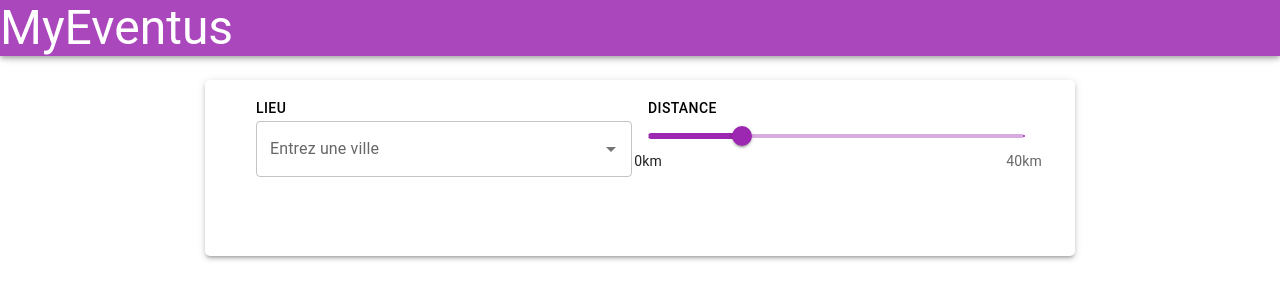
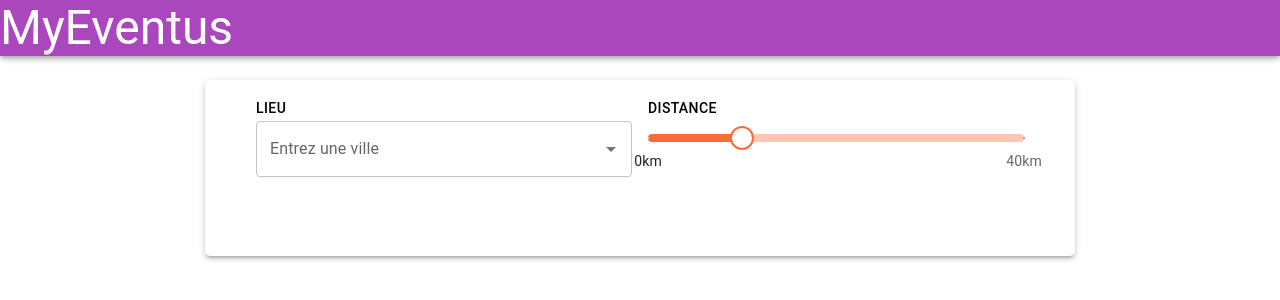
Before and after one commit to ybonneau/myEventus, a React (Create React App) app in the folder client/: page / in a window 1280 px wide. Shown: the top 300 px of the page. Built offline with nearby package versions, Linux system fonts and the light colour scheme.

Commit message:
distance slider

```diff
--- a/client/src/components/home/searchForm.js
+++ b/client/src/components/home/searchForm.js
@@ -2,6 +2,7 @@ import { Grid, Slider, Typography, Autocomplete, TextField } from "@mui/material
 /* import AdapterDateFns from '@mui/lab/AdapterDateFns';
 import LocalizationProvider from '@mui/lab/LocalizationProvider';
 import DatePicker from '@mui/lab/DatePicker'; */
+import { styled } from '@mui/material/styles';
 import { cities } from "./cities"
 
 const marks = [
@@ -15,11 +16,50 @@ const marks = [
     },
 ];
 
+const PrettoSlider = styled(Slider)({
+    color: '#FF6A3D',
+    height: 8,
+    '& .MuiSlider-track': {
+      border: 'none',
+    },
+    '& .MuiSlider-thumb': {
+      height: 24,
+      width: 24,
+      backgroundColor: '#FFF',
+      border: '2px solid currentColor',
+      '&:focus, &:hover, &.Mui-active, &.Mui-focusVisible': {
+        boxShadow: 'inherit',
+      },
+      '&:before': {
+        display: 'none',
+      },
+    },
+    '& .MuiSlider-valueLabel': {
+      lineHeight: 1.2,
+      fontSize: 12,
+      background: 'unset',
+      padding: 0,
+      width: 32,
+      height: 32,
+      borderRadius: '50% 50% 50% 0',
+      backgroundColor: '#FF6A3D',
+      transformOrigin: 'bottom left',
+      transform: 'translate(50%, -100%) rotate(-45deg) scale(0)',
+      '&:before': { display: 'none' },
+      '&.MuiSlider-valueLabelOpen': {
+        transform: 'translate(50%, -100%) rotate(-45deg) scale(1)',
+      },
+      '& > *': {
+        transform: 'rotate(45deg)',
+      },
+    },
+});
+
 export default function SearchForm() {
     return (
         <Grid container spacing={2}>
             <Grid item xs={6}>
-            <Typography variant="button" gutterBottom>Lieu</Typography>
+            <Typography sx={{color: ''}} variant="button" gutterBottom>Lieu</Typography>
             <Autocomplete
                 id="ville"
                 options={cities.map((option) => option.city)}
@@ -27,8 +67,8 @@ export default function SearchForm() {
             />
             </Grid>
             <Grid item xs={6}>
-                <Typography variant="button" gutterBottom>Distance</Typography>
-                <Slider
+                <Typography sx={{color: ''}} variant="button" gutterBottom>Distance</Typography>
+                <PrettoSlider
                     aria-label="Distance"
                     defaultValue={10}
                     valueLabelDisplay="auto"
```
